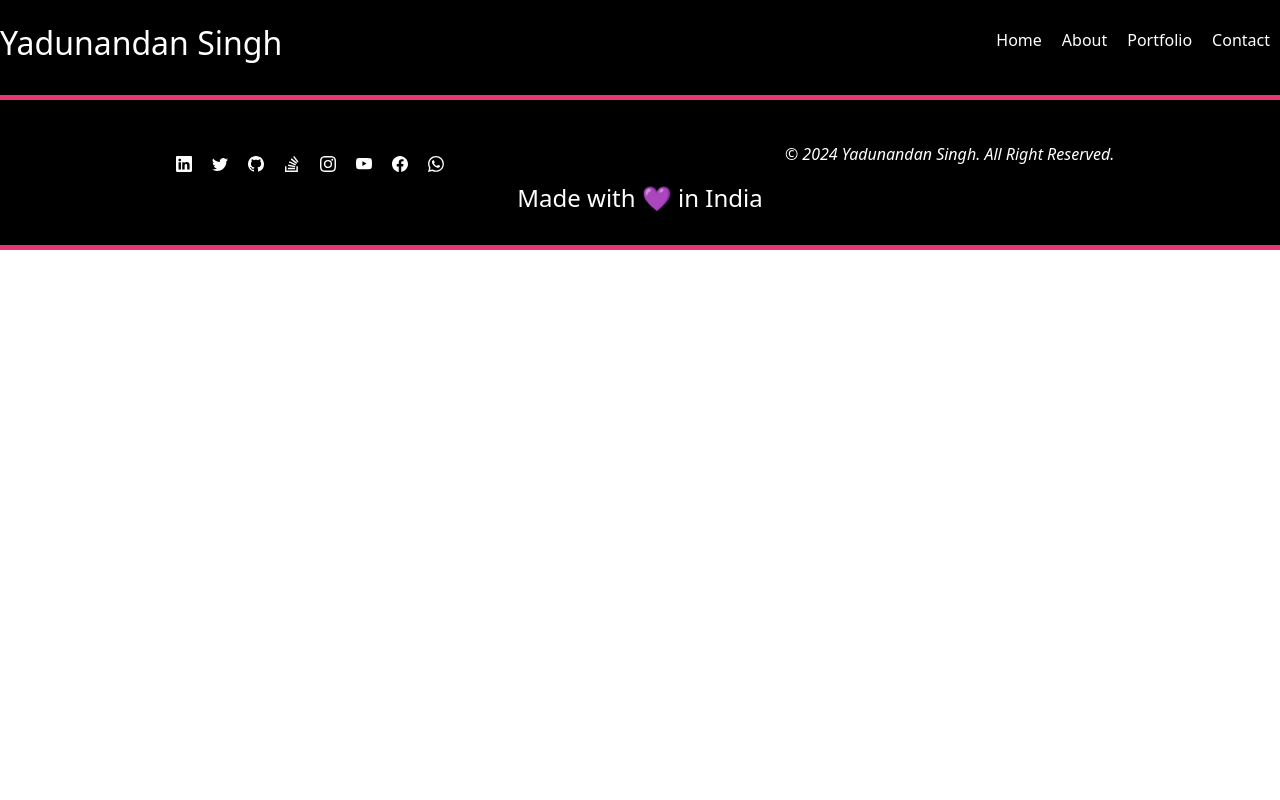
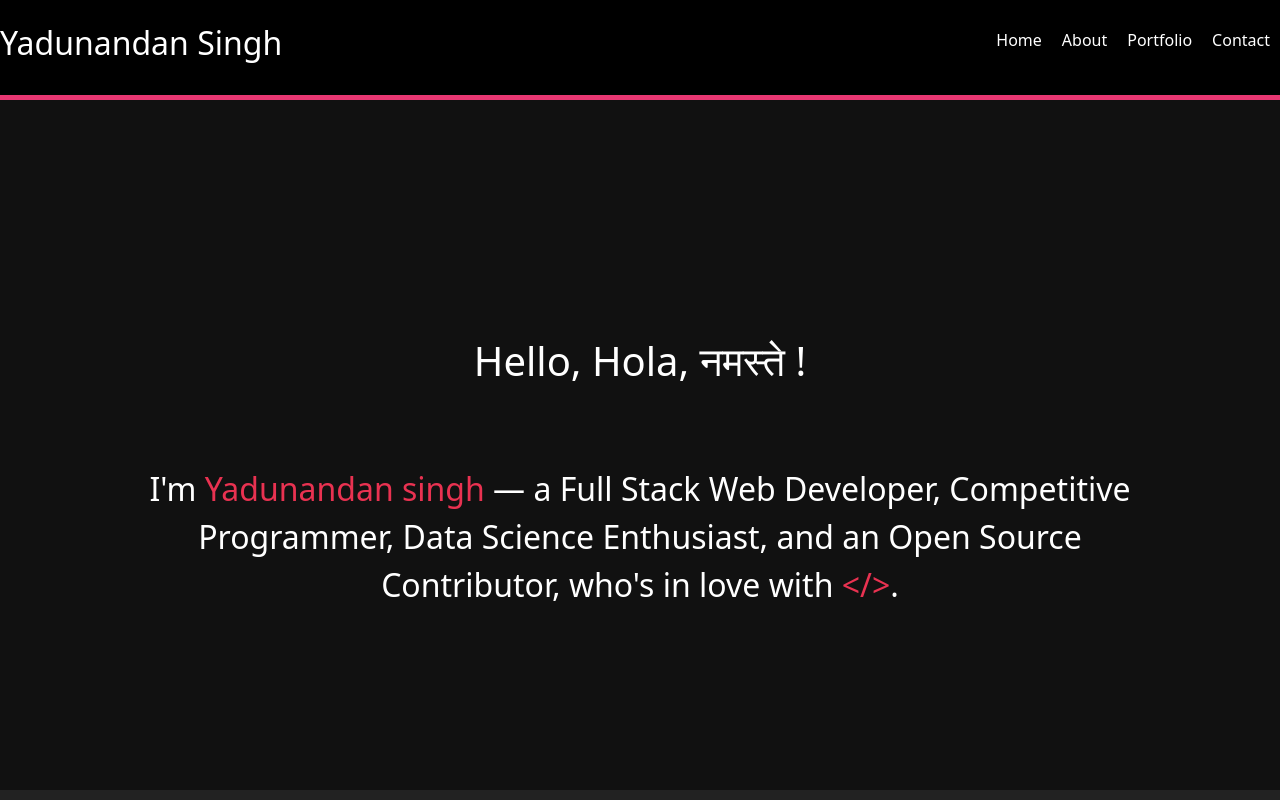
Before and after one commit to YadunandanSingh/Yaduportfolio, a React (Create React App) app: page / in a window 1280 px wide. Shown: the top 800 px of the page. Built offline with nearby package versions, Linux system fonts and the light colour scheme.

Commit message:
first commit

```diff
--- a/src/App.js
+++ b/src/App.js
@@ -3,7 +3,7 @@ import './App.css';
 import Footer from './components/footer';
 import Header from './components/header';
 import React from 'react';
-import { Route,Routes,BrowserRouter } from 'react-router-dom';
+import { Route,Routes,HashRouter} from 'react-router-dom';
 import Home from './pages/home';
 import About from './pages/about';
 import Potfolio from './pages/potfolio'
@@ -12,17 +12,17 @@ function App() {
   return (
     <div className="App">
       <header className="App-header">
-        <BrowserRouter>
+        <HashRouter>
         <Header />
         <Routes>
-          <Route path='/Home' element={<Home />} />
+          <Route path='/' element={<Home />} />
           <Route path='/About' element={<About />} />
           <Route path='/Portfolio' element={<Potfolio />}/>
           <Route path='/Contact' element={<Contact />}/>
         </Routes>
 
         <Footer />
-        </BrowserRouter>
+        </HashRouter>
       </header>
     </div>
   );
--- a/src/index.js
+++ b/src/index.js
@@ -4,6 +4,7 @@ import './index.css';
 import App from './App';
 import reportWebVitals from './reportWebVitals';
 import 'bootstrap/dist/css/bootstrap.css';
+// import { HashRouter as Router } from "react-router-dom";
 
 const root = ReactDOM.createRoot(document.getElementById('root'));
 root.render(
```
